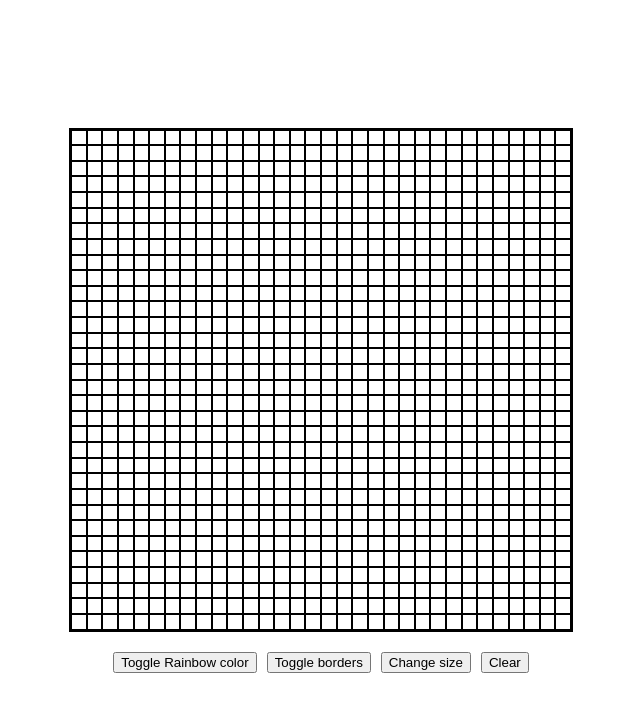
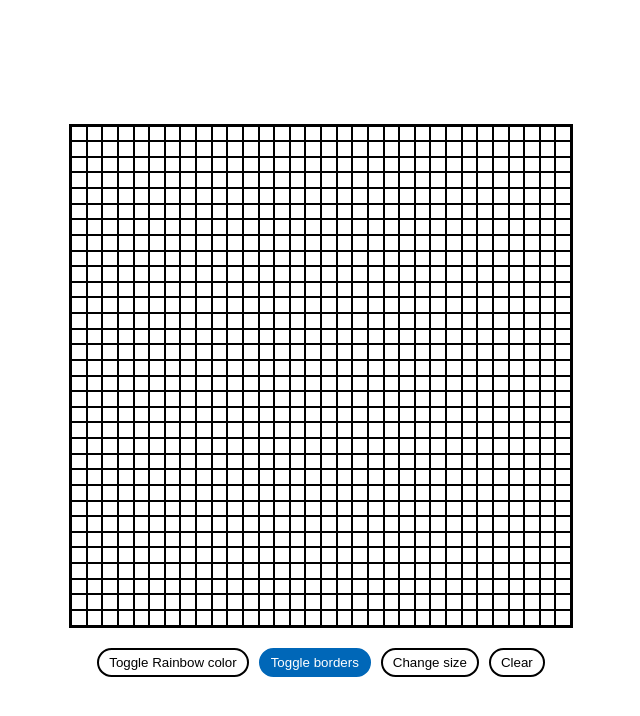
Before and after one commit to mahmoudmerghani/etch-a-sketch, a plain HTML site: page index.html in a window 1280 px wide. Shown: the whole page, without its empty margins (319-959 px from the left). Drawn offline with Linux system fonts and the light colour scheme.

Commit message:
Add styling for buttons and toggle buttons

```diff
--- a/index.html
+++ b/index.html
@@ -11,8 +11,8 @@
     <div class="wrapper">
         <div class="container"></div>
         <div class="buttons">
-            <button id="toggle-color">Toggle Rainbow color</button>
-            <button id="toggle-border">Toggle borders</button>
+            <button id="toggle-color" class="toggle">Toggle Rainbow color</button>
+            <button id="toggle-border" class="toggle toggle-active">Toggle borders</button>
             <button id="size">Change size</button>
             <button id="clear">Clear</button>
         </div>
--- a/script.js
+++ b/script.js
@@ -6,8 +6,11 @@ const DEFAULT_SQUARES_COLOR = "black";
 const DEFAULT_SQUARES_BORDER = "1px solid black";
 
 const container = document.querySelector(".container");
+
 const toggleColorBtn = document.querySelector("#toggle-color");
 const toggleBorderBtn = document.querySelector("#toggle-border");
+const toggleBtns = document.querySelectorAll(".toggle");
+
 const sizeBtn = document.querySelector("#size");
 const clearBtn = document.querySelector("#clear");
 
@@ -65,6 +68,12 @@ toggleBorderBtn.addEventListener("click", e => {
      }
 });
 
+toggleBtns.forEach(button => {
+    button.addEventListener("click", e => {
+        button.classList.toggle("toggle-active");
+    });
+});
+
 sizeBtn.addEventListener("click", e => {
     let size;
     while(true) {
--- a/style.css
+++ b/style.css
@@ -3,7 +3,7 @@
   }
   body {
     margin: 0;
-    height: 100vh;
+    min-height: 100vh;
     display: flex;
     justify-content: center;
     align-items: center;
@@ -22,3 +22,15 @@
     justify-content: center;
     gap: 10px;
   }
+  button {
+    background-color: white;
+    border: 2px solid black;
+    padding: 5px 10px;
+    border-radius: 15px;
+    cursor: pointer;
+  }
+  button:hover, .toggle-active {
+    color: white;
+    background-color: #0067b8;
+    border-color: #0067b8;
+  }
```
